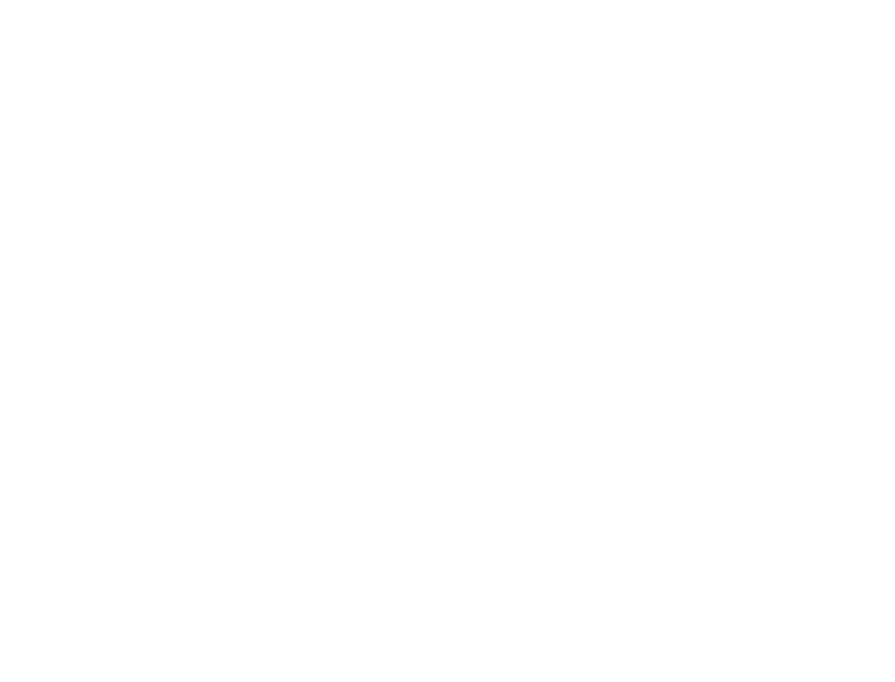
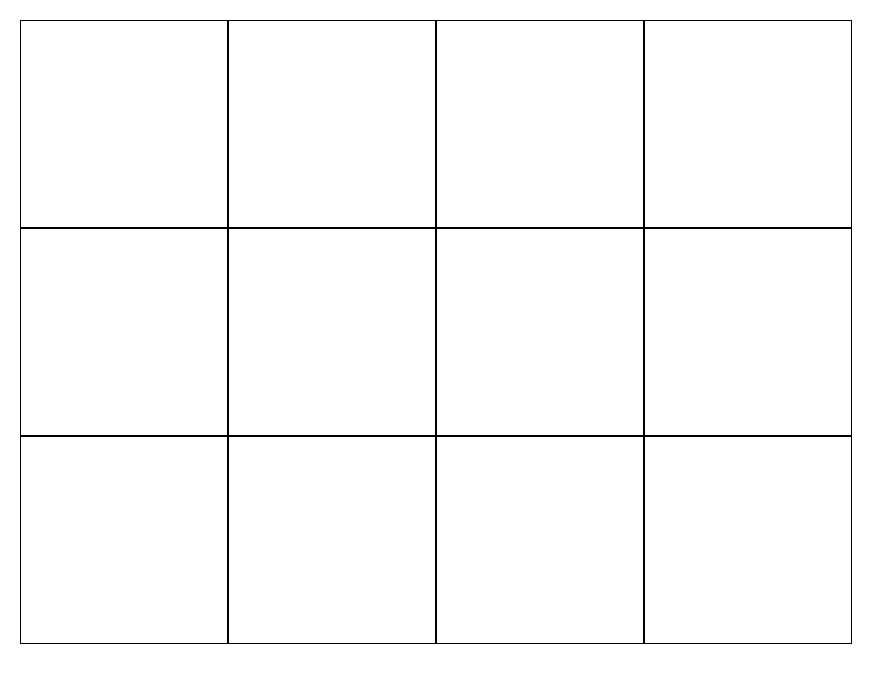
Before and after one commit to siwachs/react-ui-components, a Next.js app: page / in a window 1280 px wide. Shown: the top 682 px of the page, without its empty margins (0-895 px from the left). Built offline with nearby package versions, Linux system fonts and the light colour scheme.

Commit message:
Color Matching Game

```diff
--- /dev/null
+++ b/src/Questions/ColorMatchGame.tsx
@@ -0,0 +1,81 @@
+"use client";
+
+import { useState } from "react";
+
+const TOTAL_BOXES = 12; // Boxes always divisible by 4 it is always going to be a 4 column grid
+
+// Click on GRID it reveal a color and stay in reveal state and click on other grid gives other color if they are not same then it remove that color reveal in 400ms
+
+const letters = "0123456789ABCDEF";
+function getRandomColors(limit: number) {
+  const numOfColors = limit / 2;
+
+  function getRandomColor() {
+    let color = "#";
+
+    for (let i = 0; i < 6; i++)
+      color += letters[Math.floor(Math.random() * 16)];
+
+    return color;
+  }
+
+  const colorPairs = [];
+  for (let i = 0; i < numOfColors; i++) {
+    const color = getRandomColor();
+    colorPairs.push(color, color);
+  }
+
+  for (let i = colorPairs.length - 1; i > 0; i--) {
+    const j = Math.floor(Math.random() * (i + 1));
+
+    [colorPairs[i], colorPairs[j]] = [colorPairs[j], colorPairs[i]];
+  }
+
+  return colorPairs;
+}
+
+const Box: React.FC<{
+  backgroundColor: string;
+  onClick: (backgroundColor: string) => void;
+}> = ({ backgroundColor, onClick }) => {
+  const [active, setActive] = useState(false);
+
+  function toogleActive() {
+    if (active) return;
+
+    setActive(true);
+    onClick(backgroundColor);
+  }
+
+  return (
+    <div
+      tabIndex={0}
+      role="button"
+      onClick={toogleActive}
+      onKeyDown={undefined}
+      style={{ backgroundColor: active ? backgroundColor : "white" }}
+      className="size-52 border border-black transition-colors duration-[400ms]"
+    />
+  );
+};
+
+const ColorMatchGame = () => {
+  const boxes = getRandomColors(TOTAL_BOXES);
+
+  const [revealedColors, setRevealedColors] = useState(new Set<string>());
+  const [activeColors, setActiveColors] = useState<string[]>([]);
+
+  const onBoxClick = (backgroundColor: string) => {
+    if (activeColors.length === 0) return setActiveColors([backgroundColor]);
+  };
+
+  return (
+    <div className="grid w-fit grid-cols-4">
+      {boxes.map((color, index) => (
+        <Box key={index} backgroundColor={color} onClick={onBoxClick} />
+      ))}
+    </div>
+  );
+};
+
+export default ColorMatchGame;
--- a/src/app/page.tsx
+++ b/src/app/page.tsx
@@ -1,3 +1,9 @@
+import ColorMatchGame from "@/Questions/ColorMatchGame";
+
 export default function Home() {
-  return <main></main>;
+  return (
+    <main className="w-screen p-5">
+      <ColorMatchGame />
+    </main>
+  );
 }
```
